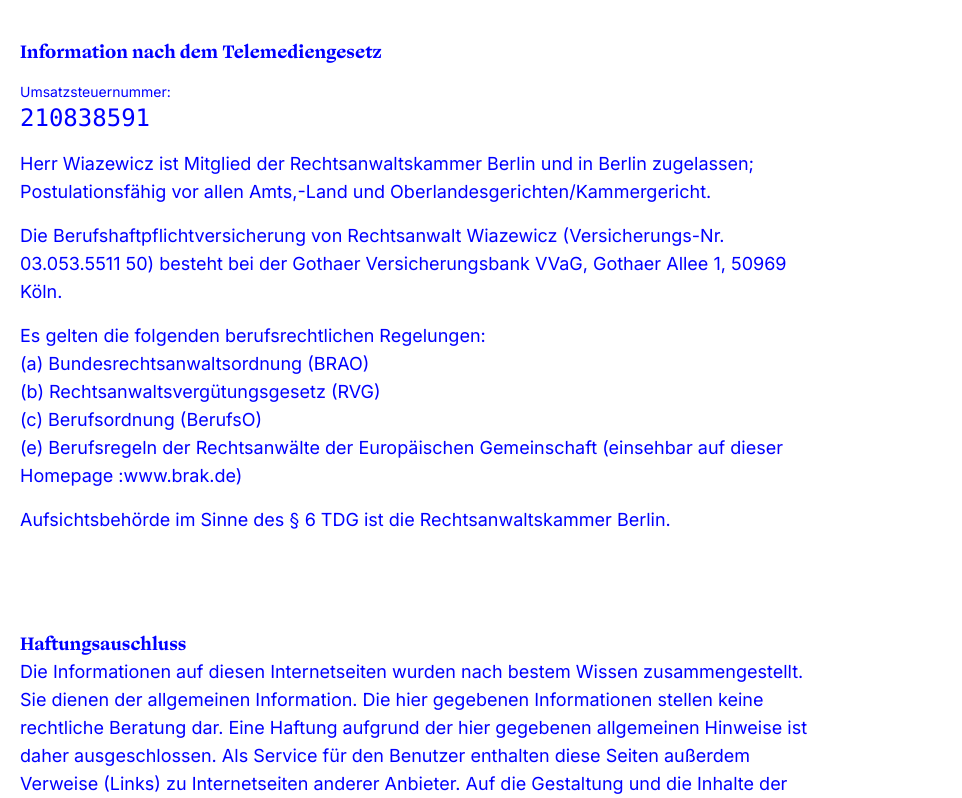
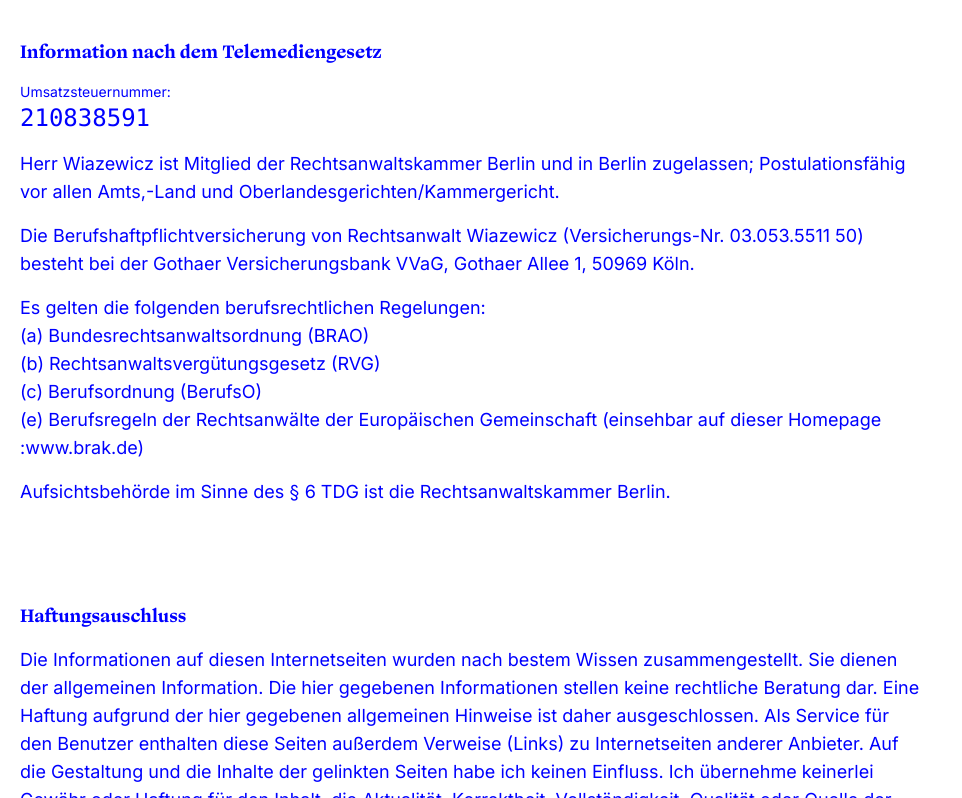
Before and after one commit to dreadbeard11/ra-wiazewicz, a Next.js app: page / in a window 1280 px wide. Shown: the part 774-1572 px from the top of the page, without its empty margins (0-962 px from the left). Built offline with nearby package versions, Linux system fonts and the light colour scheme.

Commit message:
Update page.tsx

```diff
--- a/src/app/page.tsx
+++ b/src/app/page.tsx
@@ -13,7 +13,7 @@ export default function Index() {
   return (
     <main>
       <Container>
-        <div className="space-y-16 max-w-[800px] text-lg">
+        <div className="space-y-16 md:w-[900px] max-w-[1200px] text-lg">
           <div>
             <h2>Tätigkeitsbereiche</h2>
             <ul>
@@ -98,7 +98,7 @@ export default function Index() {
             </div>
           </div>
           <div className="border-t border-current md:border-none pt-8 pb-40">
-            <h2>Haftungsauschluss</h2>
+            <h2 className="pb-4">Haftungsauschluss</h2>
             Die Informationen auf diesen Internetseiten wurden nach bestem
             Wissen zusammengestellt. Sie dienen der allgemeinen Information. Die
             hier gegebenen Informationen stellen keine rechtliche Beratung dar.
```
